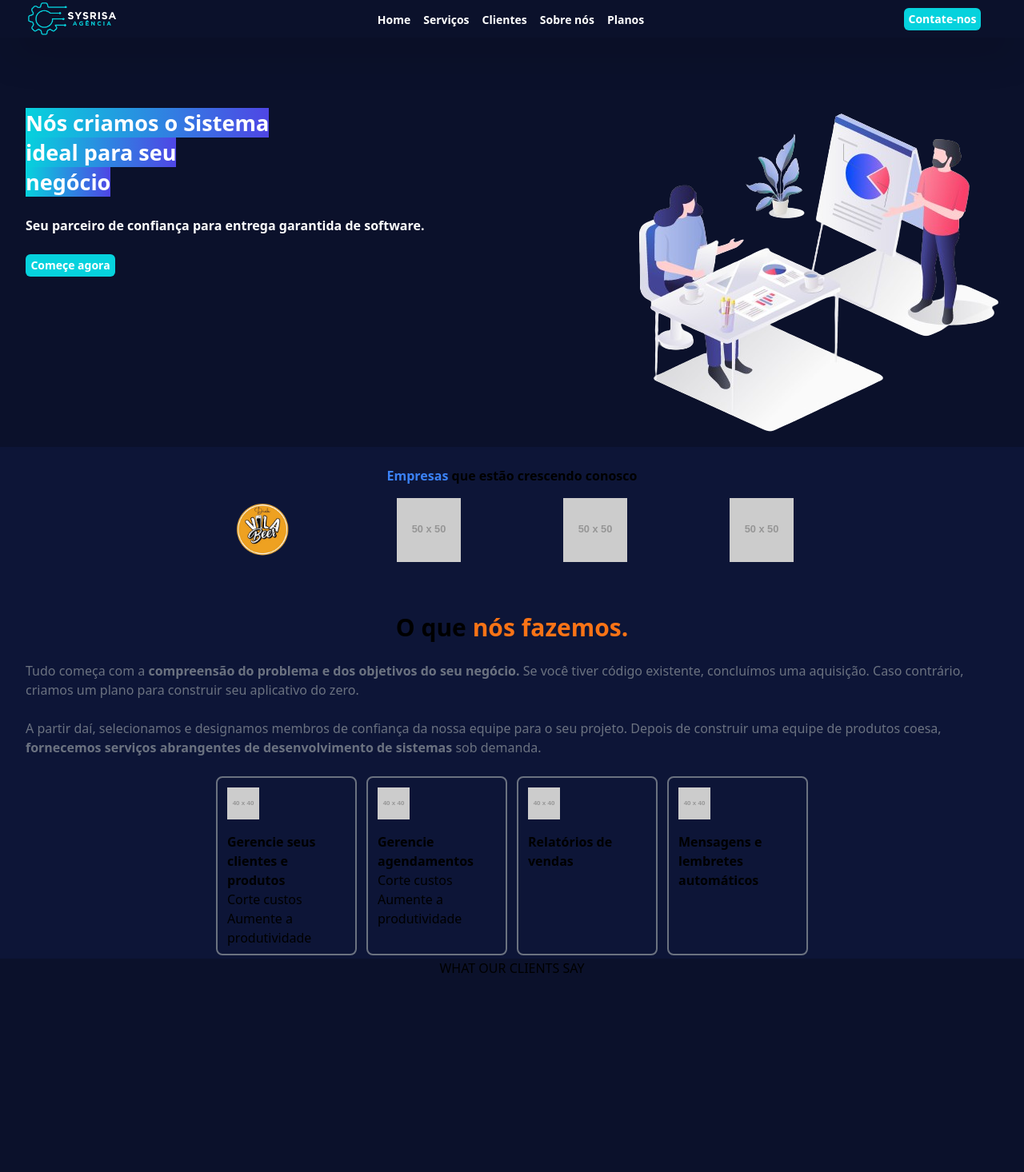
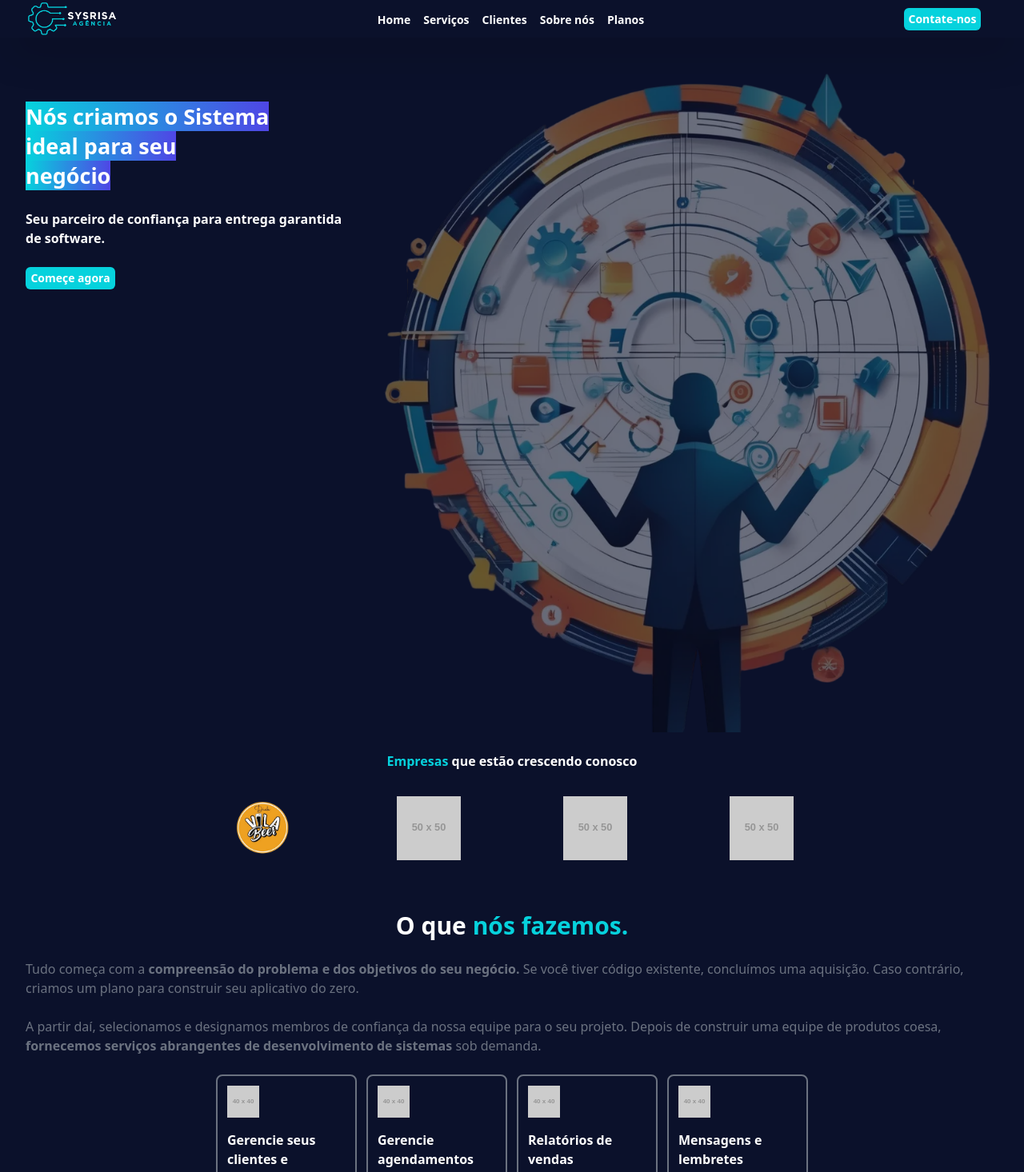
Before and after one commit to allandrs/agenciasysrisa, a React (Vite) app: page / in a window 1280 px wide. Shown: the top 1466 px of the page at 80% size. Built offline with nearby package versions, Linux system fonts and the light colour scheme; what @material-tailwind/html would draw is missing.

Commit message:
backgroud image test

```diff
--- a/src/components/about.jsx
+++ b/src/components/about.jsx
@@ -5,11 +5,9 @@ export default function About() {
     return (
         <>
             <div className="flex h-96 bg-[#0d1537]">
-                <div className="hidden md:block md:ml-8">
-                    <img src={managers} className=" w-[118rem] ml-8 mt-6" alt="logo" />
-                </div>
-                <div className="ml-2 mt-6 mr-8 md: flex flex-col justify-center text-center">
-                    <h1 className="text-3xl font-bold text-black">Sobre nós</h1>
+                <div className="ml-2 mt-2 mr-8  flex flex-col justify-center text-center relative">
+                    <img src="/public/managers-grow.png" className="absolute  w-48" alt="" />
+                    <h1 className="text-3xl font-bold text-light-blue-500">Sobre nós</h1>
                     <br />
                     <p className="text-wrap text-gray-500">
                     Tudo começa com a <span className="font-bold">compreensão do problema e dos objetivos do seu negócio.</span> Se você tiver código existente, concluímos uma aquisição. Caso contrário, criamos um plano para construir seu aplicativo do zero.
--- a/src/components/card.jsx
+++ b/src/components/card.jsx
@@ -6,8 +6,8 @@ export default function Card({titulo, img, texto}) {
             <div className="border-2 border-gray-500 w-44 h-56 rounded-lg p-3 border-blue-500 ">
                 <div>
                     <img src={img} alt="logo" />
-                    <h2 className="font-bold pt-4">{titulo}</h2>
-                    <p>{texto}</p>
+                    <h2 className="font-bold pt-4 text-white">{titulo}</h2>
+                    <p className="text-white text-xs mt-2">{texto}</p>
                 </div>
             </div>
 
--- a/src/components/card_plan.jsx
+++ b/src/components/card_plan.jsx
@@ -13,7 +13,7 @@ export default function CardPlan({ titulo, texto, icon }) {
           </div>
           <p className="mt-6 text-base leading-7 text-gray-600">{texto}</p>
           <div className="mt-10 flex items-center gap-x-4">
-            <h4 className="flex-none text-sm font-semibold leading-6 text-indigo-600">
+            <h4 className="flex-none text-sm font-semibold leading-6 text-[#06d2dd]">
               What’s included
             </h4>
             <div className="h-px flex-auto bg-gray-100"></div>
@@ -24,7 +24,7 @@ export default function CardPlan({ titulo, texto, icon }) {
           >
             <li className="flex gap-x-3">
               <svg
-                className="h-6 w-5 flex-none text-indigo-600"
+                className="h-6 w-5 flex-none text-[#06d2dd]"
                 viewBox="0 0 20 20"
                 fill="currentColor"
                 aria-hidden="true"
@@ -39,7 +39,7 @@ export default function CardPlan({ titulo, texto, icon }) {
             </li>
             <li className="flex gap-x-3">
               <svg
-                className="h-6 w-5 flex-none text-indigo-600"
+                className="h-6 w-5 flex-none text-[#06d2dd]"
                 viewBox="0 0 20 20"
                 fill="currentColor"
                 aria-hidden="true"
@@ -54,7 +54,7 @@ export default function CardPlan({ titulo, texto, icon }) {
             </li>
             <li className="flex gap-x-3">
               <svg
-                className="h-6 w-5 flex-none text-indigo-600"
+                className="h-6 w-5 flex-none text-[#06d2dd]"
                 viewBox="0 0 20 20"
                 fill="currentColor"
                 aria-hidden="true"
@@ -69,7 +69,7 @@ export default function CardPlan({ titulo, texto, icon }) {
             </li>
             <li className="flex gap-x-3">
               <svg
-                className="h-6 w-5 flex-none text-indigo-600"
+                className="h-6 w-5 flex-none text-[#06d2dd]"
                 viewBox="0 0 20 20"
                 fill="currentColor"
                 aria-hidden="true"
@@ -100,7 +100,7 @@ export default function CardPlan({ titulo, texto, icon }) {
               </p>
               <a
                 href="#"
-                className="mt-10 block w-full rounded-md bg-indigo-600 px-3 py-2 text-center text-sm font-semibold text-white shadow-sm hover:bg-indigo-500 focus-visible:outline focus-visible:outline-2 focus-visible:outline-offset-2 focus-visible:outline-indigo-600"
+                className="mt-10 block w-full rounded-md bg-[#06d2dd] px-3 py-2 text-center text-sm font-semibold text-white shadow-sm hover:bg-[#5ce9f0] focus-visible:outline focus-visible:outline-2 focus-visible:outline-offset-2 focus-visible:outline-gray-500"
               >
                 Get access
               </a>
--- a/src/components/footer.jsx
+++ b/src/components/footer.jsx
@@ -3,7 +3,7 @@ import React from "react";
 export default function Footer() {
     return (
         <>
-            <div className="h-96 pt-16 bg-gray-500">
+            <div className="h-96 pt-16 bg-[#0b112b] text-white">
                 <div className="w-14">
                         <img src="https://via.placeholder.com/40" alt="" />
                 </div>
--- a/src/components/header.jsx
+++ b/src/components/header.jsx
@@ -8,8 +8,10 @@ export default function Header() {
 
   return (
     <>
-      <header className="bg-[#0b112b] min-h-96 md:min-h-128 w-full ">
-        <div className="flex bg-[#0b112b] top-0 left-0 right-0  justify-between shadow-2xl items-center">
+      <header >
+        <div className="bg-[#0b112b]  min-h-128 w-full ">
+
+          <div className="flex bg-[#0b112b] top-0 left-0 right-0  justify-between shadow-2xl items-center ">
             <a href="/" className="flex-initial ml-1 md:ml-8">
               <img src={Logo} alt="logo" className="flex w-[115px] items-start" />
             </a>
@@ -137,9 +139,9 @@ export default function Header() {
 
           </div>
 
-        <div className="flex justify-between ml-3 md:ml-8">
-          <div className="mt-16">
-            <div className="">
+          <div className="flex ml-3 gap-4 md:ml-8 relative ">
+            <div className="caixa-copy">
+              <div className="mt-14">
                   <h1 className="text-3xl font-extrabold pt-6">
                     <span className="box-decoration-clone bg-gradient-to-r from-[#06d2dd] to-indigo-600 text-white mx-1/2 text-nowrap text-[27px] ">
                       Nós criamos o Sistema
@@ -152,15 +154,18 @@ export default function Header() {
                   </p>
               </div>
               <div className="flex space-x-2 pt-6">
-              <button className="bg-[#06d2dd] text-white text-sm rounded-md w-28 h-7 font-semibold">
+                  <button className="bg-[#06d2dd] text-white text-sm rounded-md w-28 h-7 font-semibold transition cursor-pointer">
                     Começe agora
                   </button>
               </div>
             </div>
-          <div className="invisible md:visible mt-14">
-            <img src={Image} className="" alt="imagem de cabeçalho" />
+            <div className="imagem-header mt-10">
+              <img src="/public/pixlr-image-generator-598c997d-9e5f-4408-b231-74f809581608-Photoroom.png" className="opacity-40" alt="" />
             </div>
           </div>
+
+        </div>
+
       </header>
     </>
   );
--- a/src/components/services.jsx
+++ b/src/components/services.jsx
@@ -5,14 +5,14 @@ import Vilabeer from "../../public/Vila-Beer.png";
 export default function Services() {
   return (
     <>
-      <div className="bg-[#0d1537] h-[102rem] md:h-[40rem] w-full ">
+      <div className="bg-[#0b112b] h-[102rem] md:h-[43rem] w-full ">
         <div className="flex justify-center mx-2 md:mx-8">
-          <h1 className="font-bold pt-6 text-nowrap">
-            <span className="text-blue-500">Empresas</span> que estão crescendo
+          <h1 className="font-bold pt-6 text-nowrap text-white">
+            <span className="text-[#06d2dd]">Empresas</span> que estão crescendo
             conosco
           </h1>
         </div>
-        <div className="flex md:gap-32 space-y-5 md:space-y-0 pt-4 justify-center mx-2 md:mx-8">
+        <div className="flex md:gap-32 space-y-5 md:space-y-0 mt-8 justify-center mx-2 md:mx-8">
           <img src={Vilabeer} alt="logo" className="h-20" />
 
           <img src="https://via.placeholder.com/50" alt="logo" className="h-20" />
@@ -23,8 +23,8 @@ export default function Services() {
 
         </div>
         <div className="flex flex-col items-center pt-16 mx-2 md:mx-8">
-          <h1 className="text-3xl font-bold text-black">
-            O que <span className="text-orange-500">nós fazemos.</span>
+          <h1 className="text-3xl font-bold text-white">
+            O que <span className="text-[#06d2dd]">nós fazemos.</span>
           </h1>
           <br />
           <p className="text-wrap text-gray-500">
--- a/tailwind.config.js
+++ b/tailwind.config.js
@@ -10,7 +10,7 @@ module.exports = withMT({
       },
       minWidth: {
         '128': '32rem'
-      }
+      },
     },
   },
   plugins: [],
```
Also changed, not shown: public/pixlr-image-generator-598c997d-9e5f-4408-b231-74f809581608-Photoroom.png (added). Lines whose indentation alone changed are shown as unchanged.
